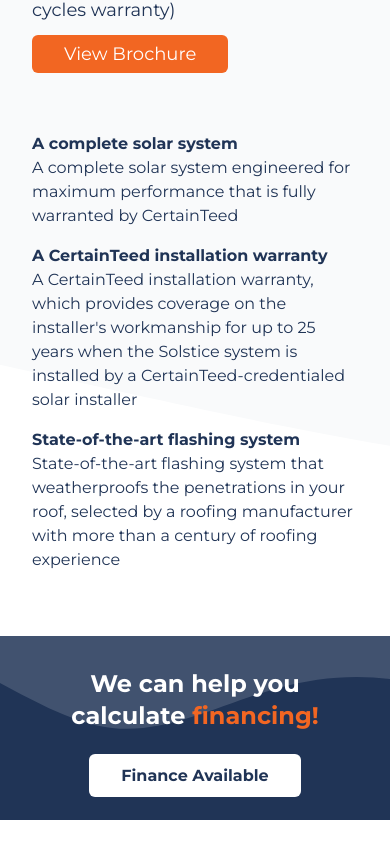
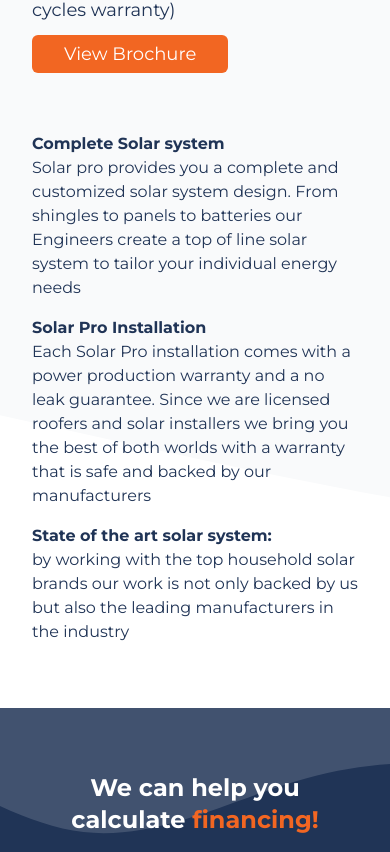
Before and after one commit to migueleguerra/solar-pro-usa, a Next.js app: page /solarandstorage in a window 390 px wide. Shown: the part 1292-2144 px from the top of the page. Built offline with nearby package versions, Linux system fonts and the light colour scheme.

Commit message:
content change

```diff
--- a/components/CallToAction.tsx
+++ b/components/CallToAction.tsx
@@ -15,7 +15,7 @@
 }: CallToActionParams) => {
   return (
     <div className="gray-blue-bg-color sm:rounded-lg call-to-action-wave bg-no-repeat bg-center bg-cover">
-      <div className="flex flex-col p-8 md:p-[4rem] text-white items-center space-y-4 text-center">
+      <div className="flex flex-col py-[4rem] px-[2rem] md:px-0 text-white items-center space-y-4 text-center">
         <div className="flex flex-col text-2xl font-bold space-x-2">
           <h3>
             {header} <span className="secondary-font-color">{headerColor}</span>
--- a/pages/solarandstorage.tsx
+++ b/pages/solarandstorage.tsx
@@ -53,27 +53,29 @@
           </div>
           <div className="flex flex-col space-y-4">
             <div>
-              <p className="font-bold">A complete solar system</p>
+              <p className="font-bold">Complete Solar system</p>
               <p>
-                A complete solar system engineered for maximum performance that
-                is fully warranted by CertainTeed
+                Solar pro provides you a complete and customized solar system
+                design. From shingles to panels to batteries our Engineers
+                create a top of line solar system to tailor your individual
+                energy needs
               </p>
             </div>
             <div>
-              <p className="font-bold">A CertainTeed installation warranty</p>
+              <p className="font-bold">Solar Pro Installation</p>
               <p>
-                A CertainTeed installation warranty, which provides coverage on
-                the installer's workmanship for up to 25 years when the Solstice
-                system is installed by a CertainTeed-credentialed solar
-                installer
+                Each Solar Pro installation comes with a power production
+                warranty and a no leak guarantee. Since we are licensed roofers
+                and solar installers we bring you the best of both worlds with a
+                warranty that is safe and backed by our manufacturers
               </p>
             </div>
             <div>
-              <p className="font-bold">State-of-the-art flashing system</p>
+              <p className="font-bold">State of the art solar system:</p>
               <p>
-                State-of-the-art flashing system that weatherproofs the
-                penetrations in your roof, selected by a roofing manufacturer
-                with more than a century of roofing experience
+                by working with the top household solar brands our work is not
+                only backed by us but also the leading manufacturers in the
+                industry
               </p>
             </div>
           </div>
--- a/pages/solarsystems.tsx
+++ b/pages/solarsystems.tsx
@@ -27,29 +27,7 @@
       {/* boucher section */}
 
       <section className="col-[full-start/full-end] container what-you-get-wave bg-no-repeat bg-cover">
-        <div className="md:col-[center-start/center-end] col-[full-start/full-end] px-[2rem] grid lg:grid-cols-2 gap-[4rem] primary-font-color py-[4rem]">
-          <div className="flex flex-col items-start space-y-4 text-lg">
-            <h3 className="text-3xl font-bold">
-              What <span className="secondary-font-color">you get</span>
-            </h3>
-            <p>
-              CertainTeed's Solstice solar system combines the efficiency and
-              affordability of traditional solar products with the unique value
-              of CertainTeed's comprehensive warranty, which covers the full
-              system, as well as its professional installation, for up to 25
-              years. We've selected the highest quality system components and
-              paired them with our solar modules for a seamless solar
-              experience.
-            </p>
-            <div className="transform transition duration-200 hover:scale-110">
-              <Link
-                className="px-8 py-2 secondary-bg-color text-white rounded-md"
-                href=""
-              >
-                View Brochure
-              </Link>
-            </div>
-          </div>
+        <div className="md:col-[center-start/center-end] col-[full-start/full-end] px-[2rem] primary-font-color py-[4rem]">
           <div className="flex flex-col space-y-4">
             <div>
               <p className="font-bold">Beauty</p>
@@ -101,7 +79,7 @@
 
       <section className="col-[full-start/full-end] container whats-included-wave bg-no-repeat bg-cover">
         <div className="col-[full-start/full-end] md:col-[center-start/center-end]">
-          <div className="flex flex-col lg:m-[8rem] mx-[2rem] my-[4rem] space-y-[1rem] primary-font-color shadow-xl rounded-md md:p-[4rem] p-[2rem] bg-white">
+          <div className="flex flex-col lg:m-[8rem] mx-[2rem] mt-[4rem] space-y-[1rem] primary-font-color shadow-xl rounded-md md:p-[4rem] p-[2rem] bg-white">
             <p className="secondary-font-color text-xl font-bold uppercase text-center pb-[2rem]">
               What's included
             </p>
@@ -139,14 +117,6 @@
               <p>Master Solar Installer</p>
               <p className="md:mr-[3rem]">25 Years</p>
             </div>
-            <div className="flex justify-center transform transition duration-200 hover:scale-110">
-              <Link
-                className="py-3 w-[95%] secondary-bg-color text-white rounded-md font-semibold text-center"
-                href="contact"
-              >
-                View Warranty
-              </Link>
-            </div>
           </div>
         </div>
       </section>
```
